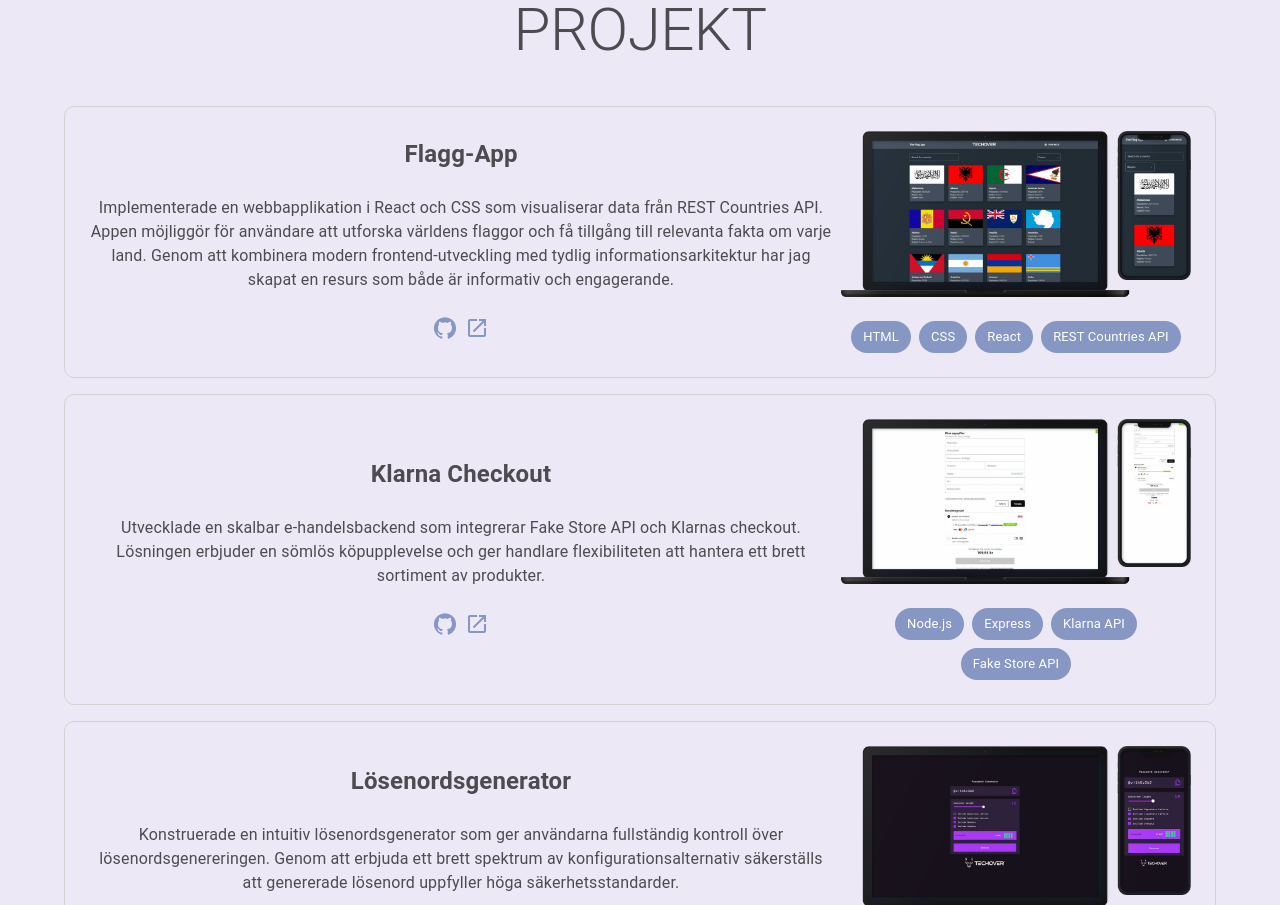
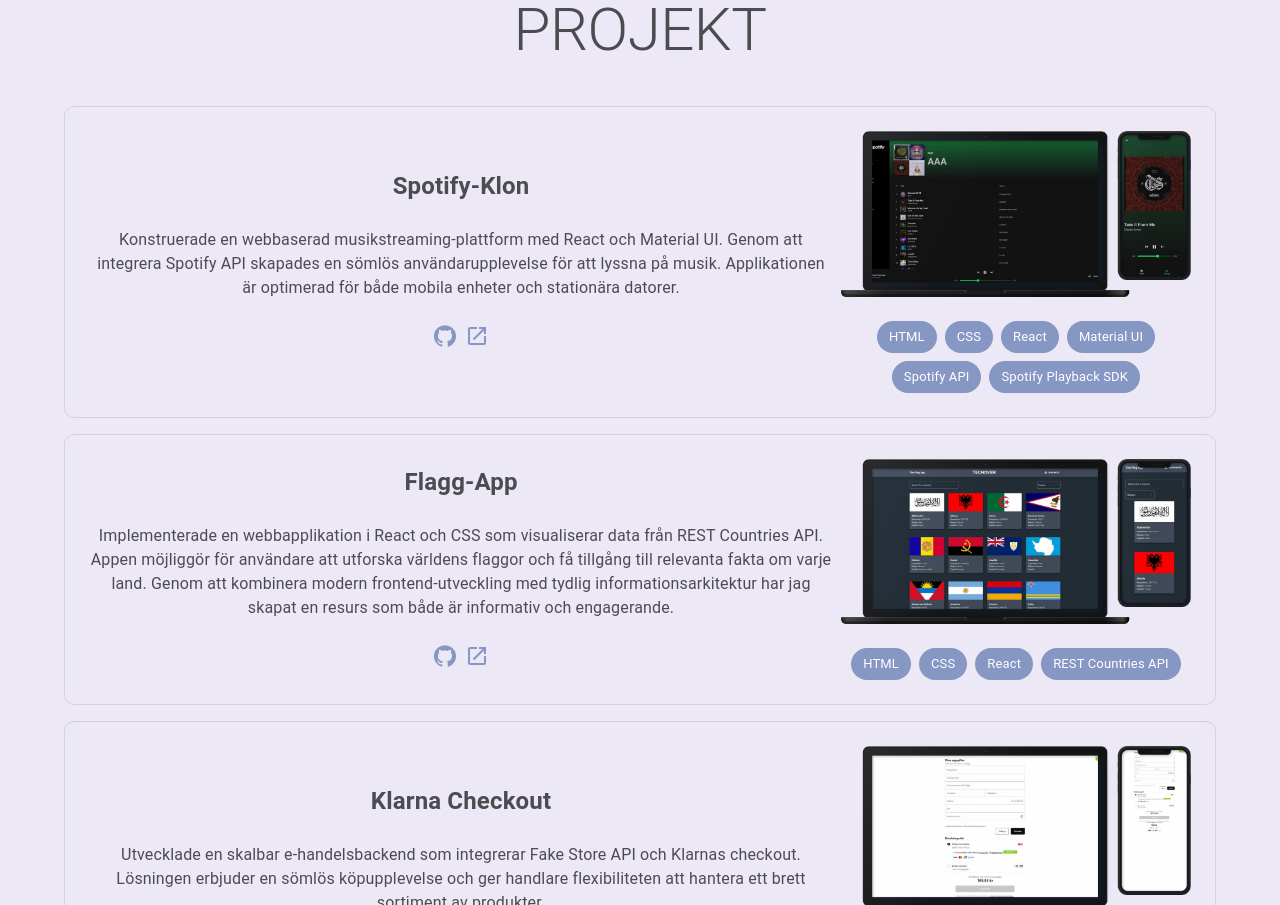
Before and after one commit to Tobaunta/tobaunta.torkelsson.online, a React (Vite) app: page / in a window 1280 px wide. Shown: the part 680-1585 px from the top of the page. Built offline with nearby package versions, Linux system fonts and the light colour scheme.

Commit message:
added spotify-clone to projects

```diff
--- a/src/components/Projects.jsx
+++ b/src/components/Projects.jsx
@@ -8,6 +8,20 @@
       <Typography variant="h2" component="h2" sx={{ margin: 5 }}>
         {english ? "PROJECTS" : "PROJEKT"}
       </Typography>
+      <Project
+        name={english ? "Spotify-Clone" : "Spotify-Klon"}
+        description={
+          english
+            ? "Built a web-based music streaming platform using React and Material UI. Integrating the Spotify API created a seamless user experience for listening to music. The application is optimized for both mobile devices and desktop computers."
+            : "Konstruerade en webbaserad musikstreaming-plattform med React och Material UI. Genom att integrera Spotify API skapades en sömlös användarupplevelse för att lyssna på musik. Applikationen är optimerad för både mobila enheter och stationära datorer."
+        }
+        image="/projects/spotify-clone.png"
+        technologies={
+          (technologies = ["HTML", "CSS", "React", "Material UI", "Spotify API", "Spotify Playback SDK"])
+        }
+        github="https://github.com/Tobaunta/spotify-clone"
+        demo="https://spotify.tobaunta.torkelsson.online"
+      />
       <Project
         name={english ? "Flag-App" : "Flagg-App"}
         description={
```
Also changed, not shown: public/projects/spotify-clone.png (added).
